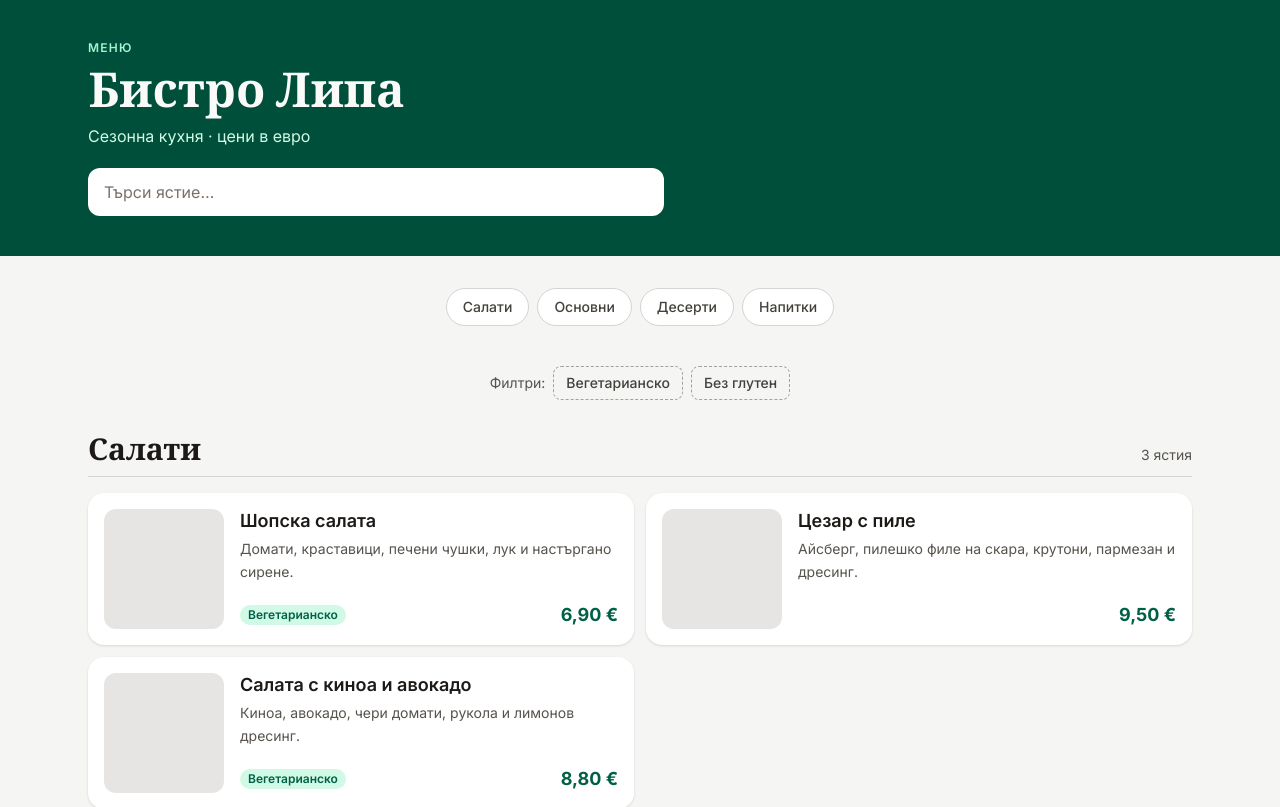
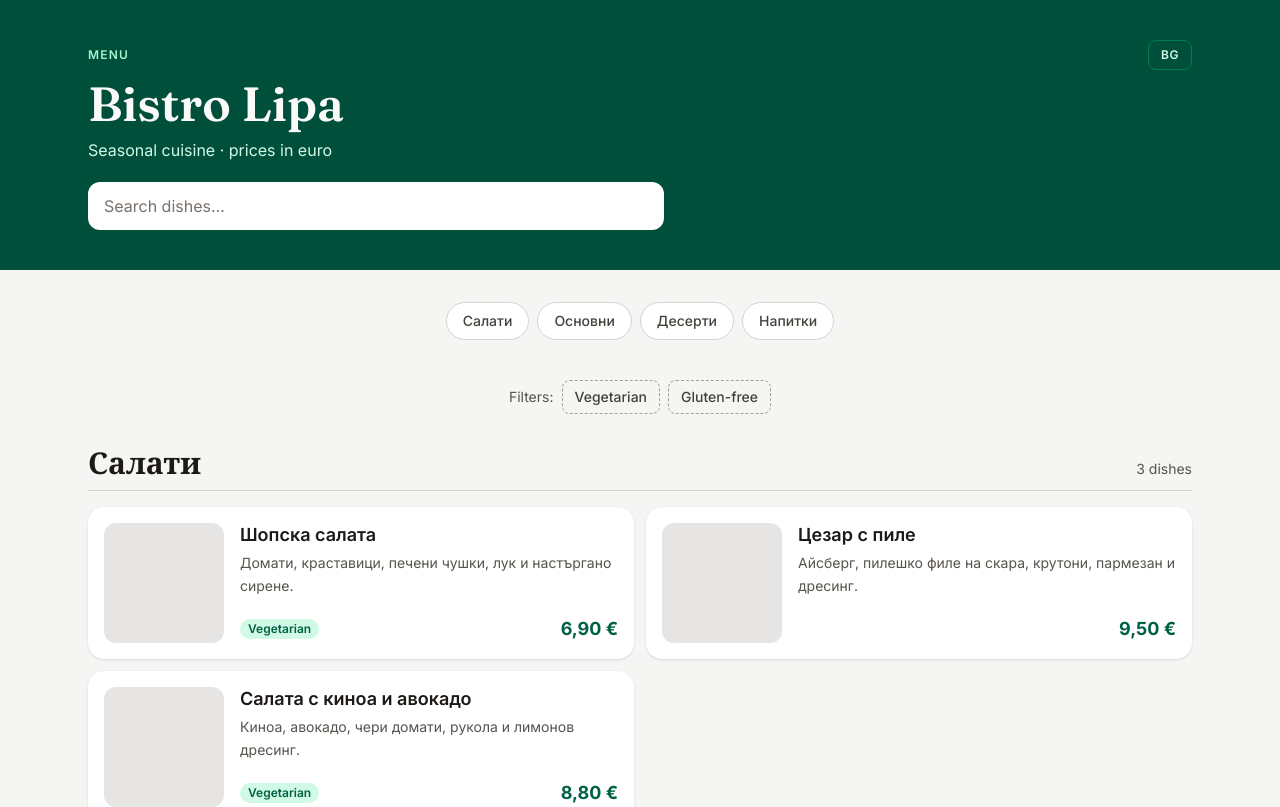
Before and after one commit to aleksandar-buzov/restaurant-menu, a React (Vite) app: page /menu in a window 1280 px wide. Shown: the top 807 px of the page. Built offline with nearby package versions, Linux system fonts and the light colour scheme.

Commit message:
feat: add language switcher with persisted preference

```diff
--- a/package.json
+++ b/package.json
@@ -13,6 +13,7 @@
   "dependencies": {
     "clsx": "^2.1.1",
     "i18next": "^27.1.5",
+    "i18next-browser-languagedetector": "^8.3.1",
     "react": "^19.3.1",
     "react-dom": "^19.3.1",
     "react-i18next": "^18.0.2",
--- a/src/components/ui/Toggle.tsx
+++ b/src/components/ui/Toggle.tsx
@@ -16,13 +16,9 @@ const Toggle = ({
       type={type}
       aria-pressed={pressed}
       className={cn(
-        // база
         "cursor-pointer rounded-lg border px-3 py-1.5 text-sm font-medium transition-colors",
-        // изключен
         "border-dashed border-stone-400 text-stone-700 hover:bg-stone-200",
-        // включен (aria-pressed="true")
         "aria-pressed:border-solid aria-pressed:border-emerald-700 aria-pressed:bg-emerald-700 aria-pressed:text-white aria-pressed:hover:bg-emerald-800",
-        // фокус от клавиатура
         "focus-visible:ring-2 focus-visible:ring-emerald-600 focus-visible:ring-offset-2 focus-visible:outline-none",
         className,
       )}
--- a/src/features/menu/components/MenuHeader.tsx
+++ b/src/features/menu/components/MenuHeader.tsx
@@ -6,14 +6,25 @@ interface MenuHeaderProps {
 }
 
 const MenuHeader = ({ onSearchChange, searchField }: MenuHeaderProps) => {
-  const { t } = useTranslation()
+  const { t, i18n } = useTranslation()
+  const nextLanguage = i18n.resolvedLanguage === "bg" ? "en" : "bg"
 
   return (
     <header className="bg-emerald-900 text-stone-50">
       <div className="mx-auto flex max-w-6xl flex-col gap-1 px-5 py-6 lg:px-6 lg:py-10">
-        <span className="text-xs font-semibold tracking-widest text-emerald-200 uppercase">
-          {t("menu.eyebrow")}
-        </span>
+        <div className="flex items-center justify-between">
+          <span className="text-xs font-semibold tracking-widest text-emerald-200 uppercase">
+            {t("menu.eyebrow")}
+          </span>
+          <button
+            className="rounded-lg border border-emerald-700 px-3 py-1.5 text-xs font-semibold tracking-wider text-emerald-100 transition-colors hover:bg-emerald-800 focus-visible:ring-2 focus-visible:ring-emerald-200 focus-visible:outline-none"
+            type="button"
+            aria-label={t("common.switchLanguage")}
+            onClick={() => i18n.changeLanguage(nextLanguage)}
+          >
+            {nextLanguage.toUpperCase()}
+          </button>
+        </div>
         <h1 className="font-serif text-3xl leading-tight font-semibold lg:text-5xl">
           {t("common.restaurantName")}
         </h1>
--- a/src/i18n/index.ts
+++ b/src/i18n/index.ts
@@ -1,24 +1,30 @@
 import i18n from "i18next"
+import LanguageDetector from "i18next-browser-languagedetector"
 import { initReactI18next } from "react-i18next"
 import bg from "@/i18n/locales/bg.json"
 import en from "@/i18n/locales/en.json"
 
-const resources = {
-  en: {
-    translation: en,
-  },
-  bg: {
-    translation: bg,
-  },
-}
-
-i18n.use(initReactI18next).init({
-  resources,
-  lng: "bg",
-  fallbackLng: "bg",
-  interpolation: {
-    escapeValue: false,
-  },
+i18n.on("languageChanged", (lng) => {
+  document.documentElement.lang = lng
 })
 
+i18n
+  .use(LanguageDetector)
+  .use(initReactI18next)
+  .init({
+    resources: {
+      bg: { translation: bg },
+      en: { translation: en },
+    },
+    fallbackLng: "bg",
+    supportedLngs: ["bg", "en"],
+    detection: {
+      order: ["localStorage", "navigator"],
+      caches: ["localStorage"],
+    },
+    interpolation: {
+      escapeValue: false,
+    },
+  })
+
 export default i18n
--- a/src/i18n/locales/bg.json
+++ b/src/i18n/locales/bg.json
@@ -2,7 +2,9 @@
   "common": {
     "restaurantName": "Бистро Липа",
     "vegetarian": "Вегетарианско",
-    "backToMenu": "Към менюто"
+    "backToMenu": "Към менюто",
+    "switchLanguage": "Switch to English",
+    "pageTitle": "Бистро Липа · Меню"
   },
   "menu": {
     "eyebrow": "Меню",
--- a/src/i18n/locales/en.json
+++ b/src/i18n/locales/en.json
@@ -2,7 +2,9 @@
   "common": {
     "restaurantName": "Bistro Lipa",
     "vegetarian": "Vegetarian",
-    "backToMenu": "Back to the menu"
+    "backToMenu": "Back to the menu",
+    "switchLanguage": "Превключи на български",
+    "pageTitle": "Bistro Lipa · Menu"
   },
   "menu": {
     "eyebrow": "Menu",
--- a/src/utils/cn.ts
+++ b/src/utils/cn.ts
@@ -1,10 +1,6 @@
 import { clsx, type ClassValue } from "clsx"
 import { twMerge } from "tailwind-merge"
 
-/**
- * Слепва Tailwind класове: приема низове, условия, масиви и обекти (clsx)
- * и при конфликт оставя последния клас (tailwind-merge): cn("p-3", "p-4") → "p-4".
- */
 const cn = (...inputs: ClassValue[]) => twMerge(clsx(inputs))
 
 export default cn
```
Also changed, not shown: 1 other file (tests, documents, lock files or other folders).
